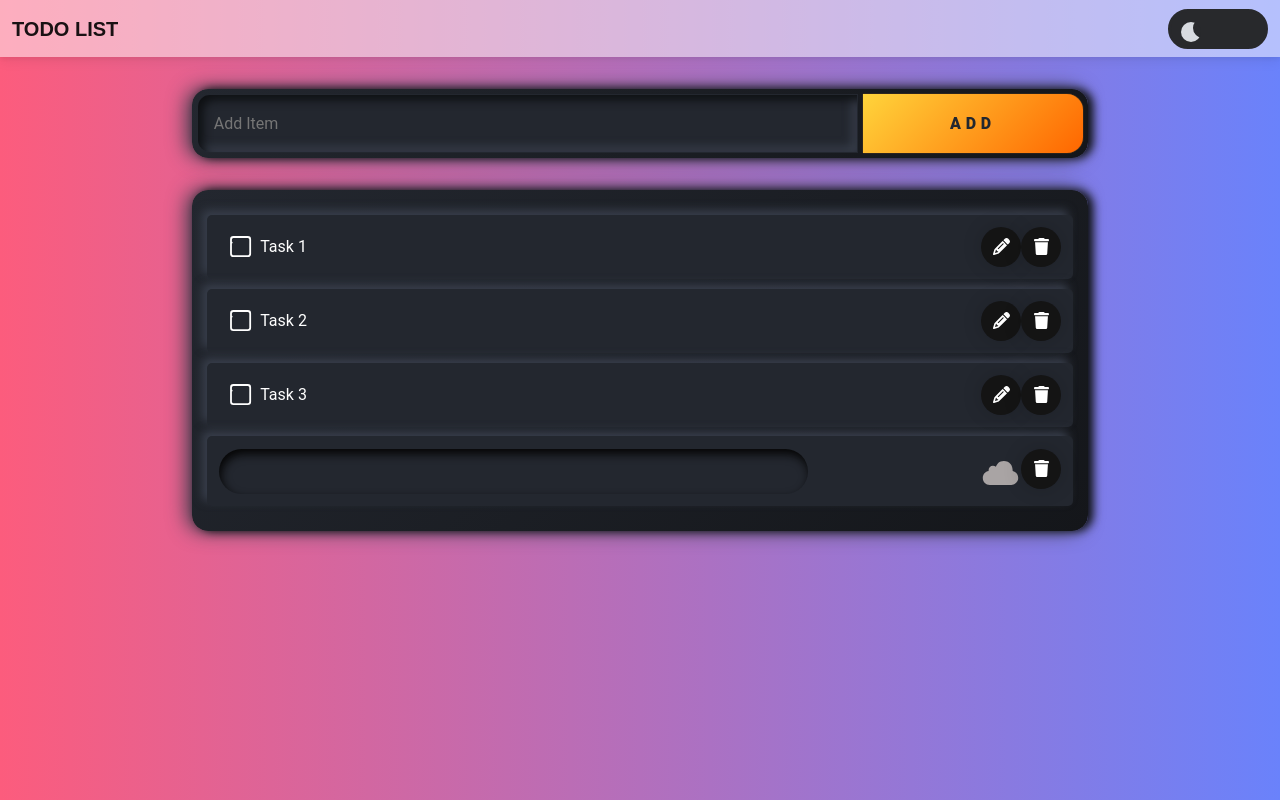
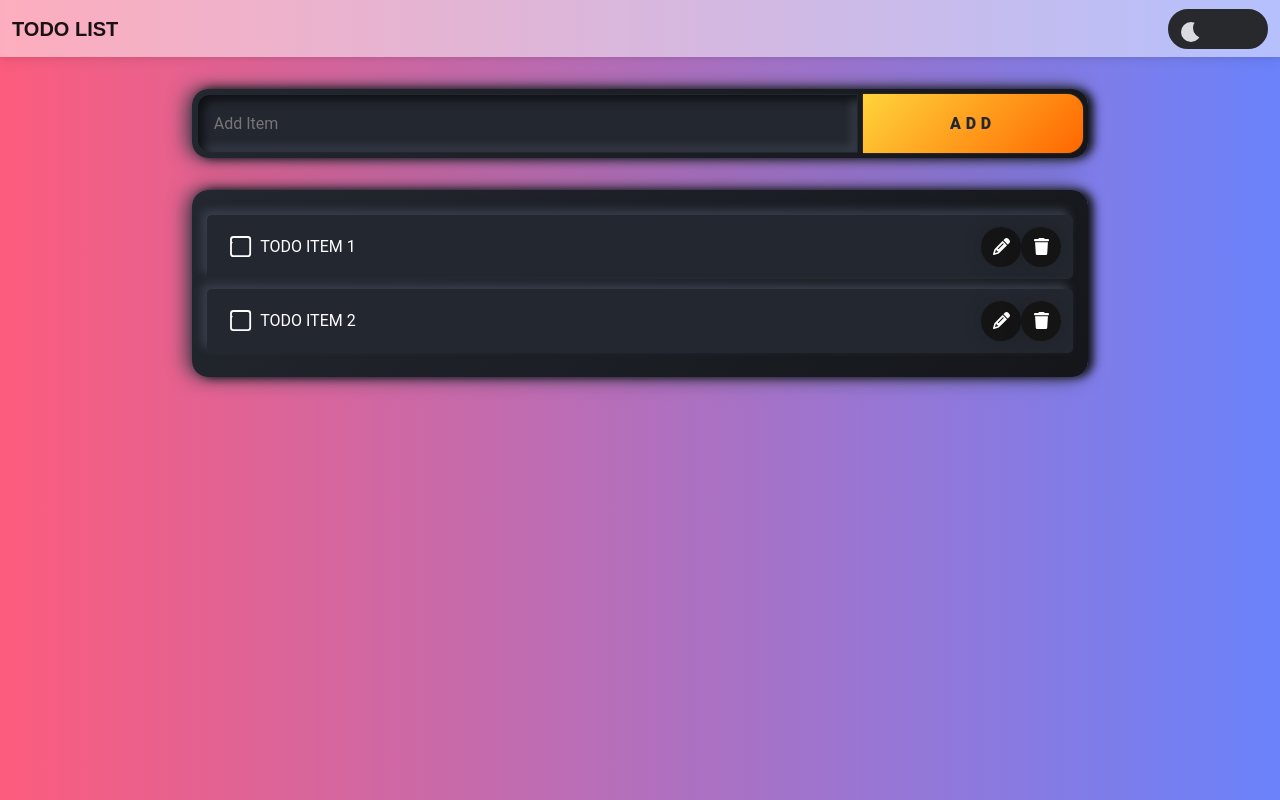
Before and after one commit to mohammedmuneesh1/TodoList-Redux, a React (Create React App) app: page / in a window 1280 px wide. Built offline with nearby package versions, Linux system fonts and the light colour scheme.

Commit message:
First Phase Completed

```diff
--- a/package.json
+++ b/package.json
@@ -40,5 +40,8 @@
       "last 1 firefox version",
       "last 1 safari version"
     ]
+  },
+  "devDependencies": {
+    "@babel/plugin-proposal-private-property-in-object": "^7.21.11"
   }
 }
--- a/src/Redux/Reducer/Reducer.js
+++ b/src/Redux/Reducer/Reducer.js
@@ -1,17 +1,54 @@
 import { createSlice } from "@reduxjs/toolkit";
+
+const INITIAL_STATE={
+    value:0,
+    theme:true,
+    Ttask:[{
+        id:1,
+        title:"TODO ITEM 1",
+
+    },
+{
+    id:2,
+    title:"TODO ITEM 2"
+}]
+}
 
 export const todoslice=createSlice({
     name:'todo',
-    initialState:{
-        value:0,
-        theme:true
-       },
+    initialState:INITIAL_STATE,
        reducers:{
         ThemeChange: (state) => {
             state.theme = !state.theme;
           },
+          addtask:(state,action)=>{
+            const LID=state.Ttask.reduce((total,value)=> Math.max(total,value.id) ,0);
+            const NewItem={
+                id:LID + 1,
+                title:action.payload,
+                completed:false
+            }
+            state.Ttask.push(NewItem);
+            console.log(state.Ttask)
+          },
+          edittask:(state,action)=>{
+            const {id,title}=action.payload;
+            const UpdatedTaskValue=state.Ttask.find(value=> value.id === id)
+
+            console.log(UpdatedTaskValue.id);
+            UpdatedTaskValue.title=title;
+          },
+
+          deletetask: (state, action) => {
+            console.log(action.payload)
+            const updatedTasks = state.Ttask.filter((value) => value.id !== action.payload);
+            console.log(updatedTasks);
+            state.Ttask=updatedTasks;
+          },
+
        },
 
 });
-export const { ThemeChange } = todoslice.actions;
+
+export const { ThemeChange,addtask,edittask,deletetask } = todoslice.actions;
 export default todoslice.reducer
--- a/src/Todo/Add.js
+++ b/src/Todo/Add.js
@@ -1,11 +1,31 @@
 import React from "react";
 import "./Todo.css";
+import { useDispatch } from "react-redux";
+import { addtask } from "../Redux/Reducer/Reducer";
 export default function Add() {
+  const dispatch=useDispatch();
+
+
+  const addtaskfn=(e)=>{
+    e.preventDefault();
+    const task=e.target.t1.value.trim();
+    if(task===""){
+      alert("Kindly fill out the task  before continuing.")
+      return;
+    }
+    else{
+      dispatch(addtask(task))
+      e.target.reset();
+    }
+  }
+
+
+
   return (
 <>
-<form style={{ display: "flex", alignItems: "center", justifyContent: "center" }}>
+<form onSubmit={addtaskfn} style={{ display: "flex", alignItems: "center", justifyContent: "center" }}>
     <div className="add-container">
-      <input type="text" placeholder="Add Item" />
+      <input type="text" name="t1" placeholder="Add Item" />
       <button className="button">Add</button>
     </div>
          </form>
--- a/src/Todo/Todo.css
+++ b/src/Todo/Todo.css
@@ -426,13 +426,6 @@
 }
 
 
-/*
-
-
-
-
-
-*/
 
 
 /*save button end*/
@@ -452,7 +445,8 @@
   box-shadow: inset 2px 5px 10px rgb(5, 5, 5);
   color:grey;
   background: #23272f;
-  flex-basis: 70%;
+  flex-basis: 80%;
+
 
 }
 .editinput:focus{
@@ -470,8 +464,33 @@
   .edit-button:hover {
     width: 60px;
     background-color: #1e90ff;
+
+  }
+  .delete-button::before {
+    display: none;
+    content:none;
+    color: white;
+    transition-duration: 0.3s;
+    font-size: 2px;
+  }
+  .delete-button:hover {
+    width: 60px;
+    background-color: rgb(255, 69, 69);
   }
 
+}
+@media all and (max-width:500px){
+  .editinput{
+    /* margin: 30px; */
+    background: none;
+    border: 5px;
+    outline: none;
+    max-width: 100%;
+    padding: 8px 15px;
+    font-size: 10px;
+    background: #23272f;
+
+  }
 }
 /*edit input styling end*/
 
--- a/src/Todo/TodoTask.js
+++ b/src/Todo/TodoTask.js
@@ -1,10 +1,35 @@
-import React from "react";
+import React, { useEffect, useRef, useState } from "react";
 import "./Todo.css";
+import { useDispatch, useSelector } from "react-redux";
+import { deletetask,edittask, } from "../Redux/Reducer/Reducer";
 export default function TodoTask() {
+  const todoitem=useSelector(state=>state.todo.Ttask);
+  const dispatch=useDispatch();
+  const [showedit, setShowedit] = useState(null);
+  const EIref = useRef();
+
+  useEffect(() => {
+    if (EIref.current && EIref.current.value !== "") {
+      EIref.current.focus();
+    }
+  }, [showedit]);
+
+
+  const edittaskfn=(e,EID,editedvalue)=>{
+     e.preventDefault();
+    dispatch(edittask({id:EID,title:editedvalue}));
+    setShowedit(null);  //should pass as an object {id:EID,title:editedvalue}
+    // dispatch(edittask())
+
+  }
+
   return (
     <div className="Task-Main">
       <ul>
-        <li>
+        {todoitem.map((value,index)=>(
+           <li key={index}>
+           {showedit!==value.id ? (        //comparing with value.id is to make the edit field unique to select and edit
+             <>
                <label className="container">
                  <input type="checkbox" />
                  <svg viewBox="0 0 64 64" height="2em" width="2em">
@@ -14,88 +39,53 @@ export default function TodoTask() {
                      className="path"
                    ></path>
                  </svg>
-            <span className="text">Task 1</span>
+                 <span className="text">
+                   {value.title}
+                 </span>
                </label>
                <div className="editicon" style={{ display: "flex" }}>
-            <button className="edit-button">
+                 <button
+                   className="edit-button"
+                   onClick={()=>setShowedit(value.id)}
+                 >
                    <svg className="edit-svgIcon" viewBox="0 0 512 512">
                      <path d="M410.3 231l11.3-11.3-33.9-33.9-62.1-62.1L291.7 89.8l-11.3 11.3-22.6 22.6L58.6 322.9c-10.4 10.4-18 23.3-22.2 37.4L1 480.7c-2.5 8.4-.2 17.5 6.1 23.7s15.3 8.5 23.7 6.1l120.3-35.4c14.1-4.2 27-11.8 37.4-22.2L387.7 253.7 410.3 231zM160 399.4l-9.1 22.7c-4 3.1-8.5 5.4-13.3 6.9L59.4 452l23-78.1c1.4-4.9 3.8-9.4 6.9-13.3l22.7-9.1v32c0 8.8 7.2 16 16 16h32zM362.7 18.7L348.3 33.2 325.7 55.8 314.3 67.1l33.9 33.9 62.1 62.1 33.9 33.9 11.3-11.3 22.6-22.6 14.5-14.5c25-25 25-65.5 0-90.5L453.3 18.7c-25-25-65.5-25-90.5 0zm-47.4 168l-144 144c-6.2 6.2-16.4 6.2-22.6 0s-6.2-16.4 0-22.6l144-144c6.2-6.2 16.4-6.2 22.6 0s6.2 16.4 0 22.6z"></path>
                    </svg>
                  </button>
-            <button className="delete-button">
+                 <button className="delete-button" onClick={()=>dispatch(deletetask(value.id))}>
                    <svg className="delete-svgIcon" viewBox="0 0 448 512">
                      <path d="M135.2 17.7L128 32H32C14.3 32 0 46.3 0 64S14.3 96 32 96H416c17.7 0 32-14.3 32-32s-14.3-32-32-32H320l-7.2-14.3C307.4 6.8 296.3 0 284.2 0H163.8c-12.1 0-23.2 6.8-28.6 17.7zM416 128H32L53.2 467c1.6 25.3 22.6 45 47.9 45H346.9c25.3 0 46.3-19.7 47.9-45L416 128z"></path>
                    </svg>
                  </button>
                </div>
-        </li>
-        <li>
-          <label className="container">
-            <input type="checkbox" />
-            <svg viewBox="0 0 64 64" height="2em" width="2em">
-              <path
-                d="M 0 16 V 56 A 8 8 90 0 0 8 64 H 56 A 8 8 90 0 0 64 56 V 8 A 8 8 90 0 0 56 0 H 8 A 8 8 90 0 0 0 8 V 16 L 32 48 L 64 16 V 8 A 8 8 90 0 0 56 0 H 8 A 8 8 90 0 0 0 8 V 56 A 8 8 90 0 0 8 64 H 56 A 8 8 90 0 0 64 56 V 16"
-                pathLength="575.0541381835938"
-                className="path"
-              ></path>
-            </svg>
-            <span className="text">Task 2</span>
-          </label>
+             </>
+           ) : (
+             <>
+               <div className=" w-100 d-flex justify-content-between">
+               <input type="text" className="editinput"  defaultValue={value.title}   ref={EIref} /> &nbsp;&nbsp;&nbsp;&nbsp;
+
+
                  <div className="editicon" style={{ display: "flex" }}>
-            <button className="edit-button">
-              <svg className="edit-svgIcon" viewBox="0 0 512 512">
-                <path d="M410.3 231l11.3-11.3-33.9-33.9-62.1-62.1L291.7 89.8l-11.3 11.3-22.6 22.6L58.6 322.9c-10.4 10.4-18 23.3-22.2 37.4L1 480.7c-2.5 8.4-.2 17.5 6.1 23.7s15.3 8.5 23.7 6.1l120.3-35.4c14.1-4.2 27-11.8 37.4-22.2L387.7 253.7 410.3 231zM160 399.4l-9.1 22.7c-4 3.1-8.5 5.4-13.3 6.9L59.4 452l23-78.1c1.4-4.9 3.8-9.4 6.9-13.3l22.7-9.1v32c0 8.8 7.2 16 16 16h32zM362.7 18.7L348.3 33.2 325.7 55.8 314.3 67.1l33.9 33.9 62.1 62.1 33.9 33.9 11.3-11.3 22.6-22.6 14.5-14.5c25-25 25-65.5 0-90.5L453.3 18.7c-25-25-65.5-25-90.5 0zm-47.4 168l-144 144c-6.2 6.2-16.4 6.2-22.6 0s-6.2-16.4 0-22.6l144-144c6.2-6.2 16.4-6.2 22.6 0s6.2 16.4 0 22.6z"></path>
-              </svg>
-            </button>
-            <button className="delete-button">
-              <svg className="delete-svgIcon" viewBox="0 0 448 512">
-                <path d="M135.2 17.7L128 32H32C14.3 32 0 46.3 0 64S14.3 96 32 96H416c17.7 0 32-14.3 32-32s-14.3-32-32-32H320l-7.2-14.3C307.4 6.8 296.3 0 284.2 0H163.8c-12.1 0-23.2 6.8-28.6 17.7zM416 128H32L53.2 467c1.6 25.3 22.6 45 47.9 45H346.9c25.3 0 46.3-19.7 47.9-45L416 128z"></path>
+                   <button className="btnCloud" onClick={(e)=>edittaskfn(e,value.id,EIref.current.value)}>
+                     <svg
+                       xmlns="http://www.w3.org/2000/svg"
+                       viewBox="0 0 24 24"
+                       width="25"
+                       height="25"
+                       className="icon"
+                     >
+                       <path d="M22,15.04C22,17.23 20.24,19 18.07,19H5.93C3.76,19 2,17.23 2,15.04C2,13.07 3.43,11.44 5.31,11.14C5.28,11 5.27,10.86 5.27,10.71C5.27,9.33 6.38,8.2 7.76,8.2C8.37,8.20 8.94,8.43 9.37,8.8C10.14,7.05 11.13,5.44 13.91,5.44C17.28,5.44 18.87,8.06 18.87,10.83C18.87,10.94 18.87,11.06 18.86,11.17C20.65,11.54 22,13.13 22,15.04Z"></path>
                      </svg>
                    </button>
                  </div>
+               </div>
+             </>
+           )}
+
          </li>
-        <li>
-          <label className="container">
-            <input type="checkbox" />
-            <svg viewBox="0 0 64 64" height="2em" width="2em">
-              <path
-                d="M 0 16 V 56 A 8 8 90 0 0 8 64 H 56 A 8 8 90 0 0 64 56 V 8 A 8 8 90 0 0 56 0 H 8 A 8 8 90 0 0 0 8 V 16 L 32 48 L 64 16 V 8 A 8 8 90 0 0 56 0 H 8 A 8 8 90 0 0 0 8 V 56 A 8 8 90 0 0 8 64 H 56 A 8 8 90 0 0 64 56 V 16"
-                pathLength="575.0541381835938"
-                className="path"
-              ></path>
-            </svg>
-            <span className="text">Task 3</span>
-          </label>
-          <div className="editicon" style={{ display: "flex" }}>
-            <button className="edit-button">
-              <svg className="edit-svgIcon" viewBox="0 0 512 512">
-                <path d="M410.3 231l11.3-11.3-33.9-33.9-62.1-62.1L291.7 89.8l-11.3 11.3-22.6 22.6L58.6 322.9c-10.4 10.4-18 23.3-22.2 37.4L1 480.7c-2.5 8.4-.2 17.5 6.1 23.7s15.3 8.5 23.7 6.1l120.3-35.4c14.1-4.2 27-11.8 37.4-22.2L387.7 253.7 410.3 231zM160 399.4l-9.1 22.7c-4 3.1-8.5 5.4-13.3 6.9L59.4 452l23-78.1c1.4-4.9 3.8-9.4 6.9-13.3l22.7-9.1v32c0 8.8 7.2 16 16 16h32zM362.7 18.7L348.3 33.2 325.7 55.8 314.3 67.1l33.9 33.9 62.1 62.1 33.9 33.9 11.3-11.3 22.6-22.6 14.5-14.5c25-25 25-65.5 0-90.5L453.3 18.7c-25-25-65.5-25-90.5 0zm-47.4 168l-144 144c-6.2 6.2-16.4 6.2-22.6 0s-6.2-16.4 0-22.6l144-144c6.2-6.2 16.4-6.2 22.6 0s6.2 16.4 0 22.6z"></path>
-              </svg>
-            </button>
-            <button className="delete-button">
-              <svg className="delete-svgIcon" viewBox="0 0 448 512">
-                <path d="M135.2 17.7L128 32H32C14.3 32 0 46.3 0 64S14.3 96 32 96H416c17.7 0 32-14.3 32-32s-14.3-32-32-32H320l-7.2-14.3C307.4 6.8 296.3 0 284.2 0H163.8c-12.1 0-23.2 6.8-28.6 17.7zM416 128H32L53.2 467c1.6 25.3 22.6 45 47.9 45H346.9c25.3 0 46.3-19.7 47.9-45L416 128z"></path>
-              </svg>
-            </button>
-          </div>
-        </li>
-        <li className="d-flex justify-content-between">
-          <input type="text" className="editinput" />
 
-          <div className="editicon" style={{ display: "flex"}}>
-  <button className="btnCloud">
-    <svg xmlns="http://www.w3.org/2000/svg" viewBox="0 0 24 24" width="25" height="25" className="icon">
-      <path d="M22,15.04C22,17.23 20.24,19 18.07,19H5.93C3.76,19 2,17.23 2,15.04C2,13.07 3.43,11.44 5.31,11.14C5.28,11 5.27,10.86 5.27,10.71C5.27,9.33 6.38,8.2 7.76,8.2C8.37,8.20 8.94,8.43 9.37,8.8C10.14,7.05 11.13,5.44 13.91,5.44C17.28,5.44 18.87,8.06 18.87,10.83C18.87,10.94 18.87,11.06 18.86,11.17C20.65,11.54 22,13.13 22,15.04Z"></path>
-    </svg>
-  </button>
-&nbsp;&nbsp;
-  <button className="delete-button">
-    <svg className="delete-svgIcon" viewBox="0 0 448 512">
-      <path d="M135.2 17.7L128 32H32C14.3 32 0 46.3 0 64S14.3 96 32 96H416c17.7 0 32-14.3 32-32s-14.3-32-32-32H320l-7.2-14.3C307.4 6.8 296.3 0 284.2 0H163.8c-12.1 0-23.2 6.8-28.6 17.7zM416 128H32L53.2 467c1.6 25.3 22.6 45 47.9 45H346.9c25.3 0 46.3-19.7 47.9-45L416 128z"></path>
-    </svg>
-  </button>
-</div>
-        </li>
+        ))}
+
       </ul>
     </div>
   );
```
Also changed, not shown: 1 other file (tests, documents, lock files or other folders). Lines whose indentation alone changed are shown as unchanged.
